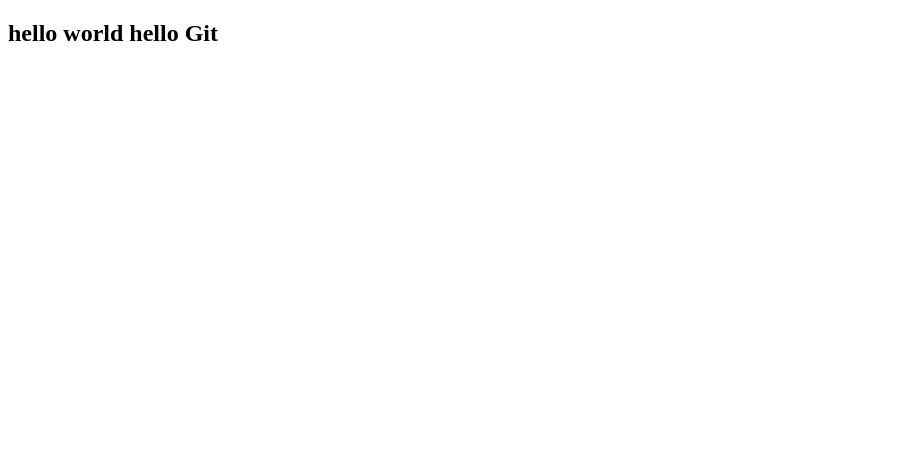
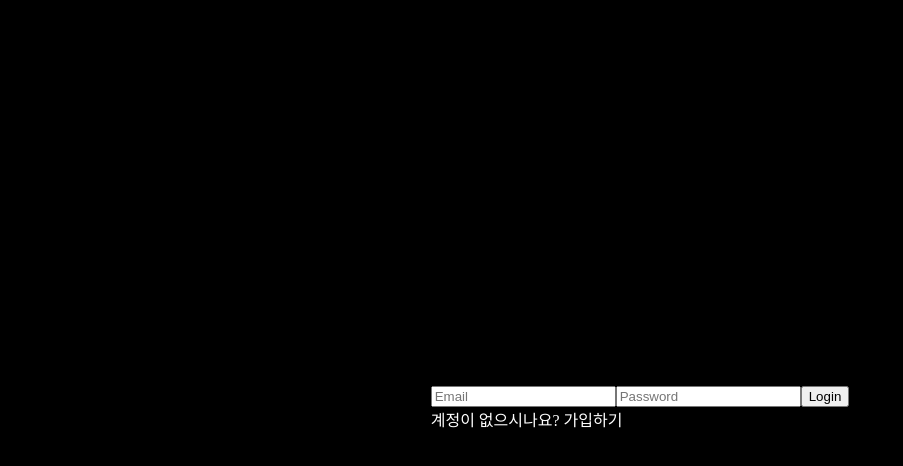
Before and after one commit to kms9708/clone-x-fronted, a Vue app: page / in a window 1280 px wide. Shown: the top 466 px of the page, without its empty margins (0-903 px from the left). Built offline with nearby package versions, Linux system fonts and the light colour scheme.

Commit message:
#1 Init LoginPage

```diff
--- a/src/App.vue
+++ b/src/App.vue
@@ -1,13 +1,29 @@
 <template>
-  <h2> hello world hello Git </h2>
+  <div class="container">
+    <LoginPage/>
+  </div>
 </template>
 
 <script>
+import LoginPage from './views/LoginPage.vue';
 export default {
+  name: 'App',
+  components: {LoginPage},
 
-}
+};
 </script>
 
 <style>
+body{
+    background-color:black;
+    color:white;
+}
 
+.container{
+    height:100vh;
+    display:flex;
+    flex-direction: column;
+    justify-content: center;
+    align-items: center;
+}
 </style>
--- a/src/views/LoginPage.vue
+++ b/src/views/LoginPage.vue
@@ -1,5 +1,15 @@
 <template>
-    <div>Login Page</div>
+    <div>
+        <input type="text" :placeholder="'Email'" v-model="email"/>
+        <input type="password" :placeholder="'Password'" v-model="password"/>
+
+        <button @click="login">Login</button>
+    <div>
+      계정이 없으시나요?
+      <span>가입하기</span>
+    </div>
+
+    </div>
 </template>
 
 <script>
@@ -7,11 +17,16 @@
     name : "LoginPage",
     data(){
         return{
-
+            email : "",
+            password : "",
         };
+    },
+    methods : {
+        login(){
+            console.log(this.email, this.password);
+        }
     }
-
-}
+};
 </script>
 
 <style>
```
Also changed, not shown: src/components/EmitChildComponent.vue (deleted, +0 -21 lines), src/components/PropsChildComponent.vue (deleted, +0 -23 lines).
